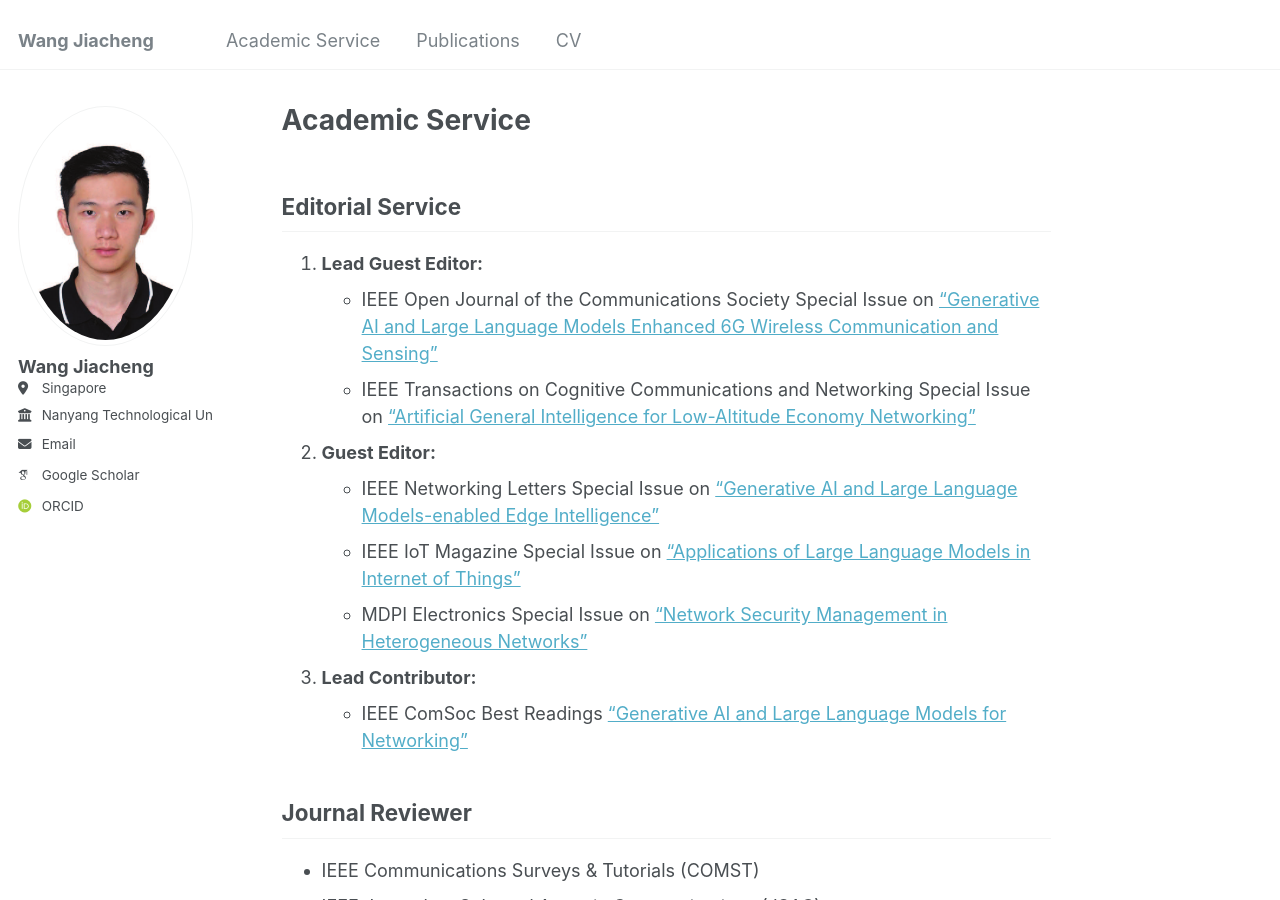
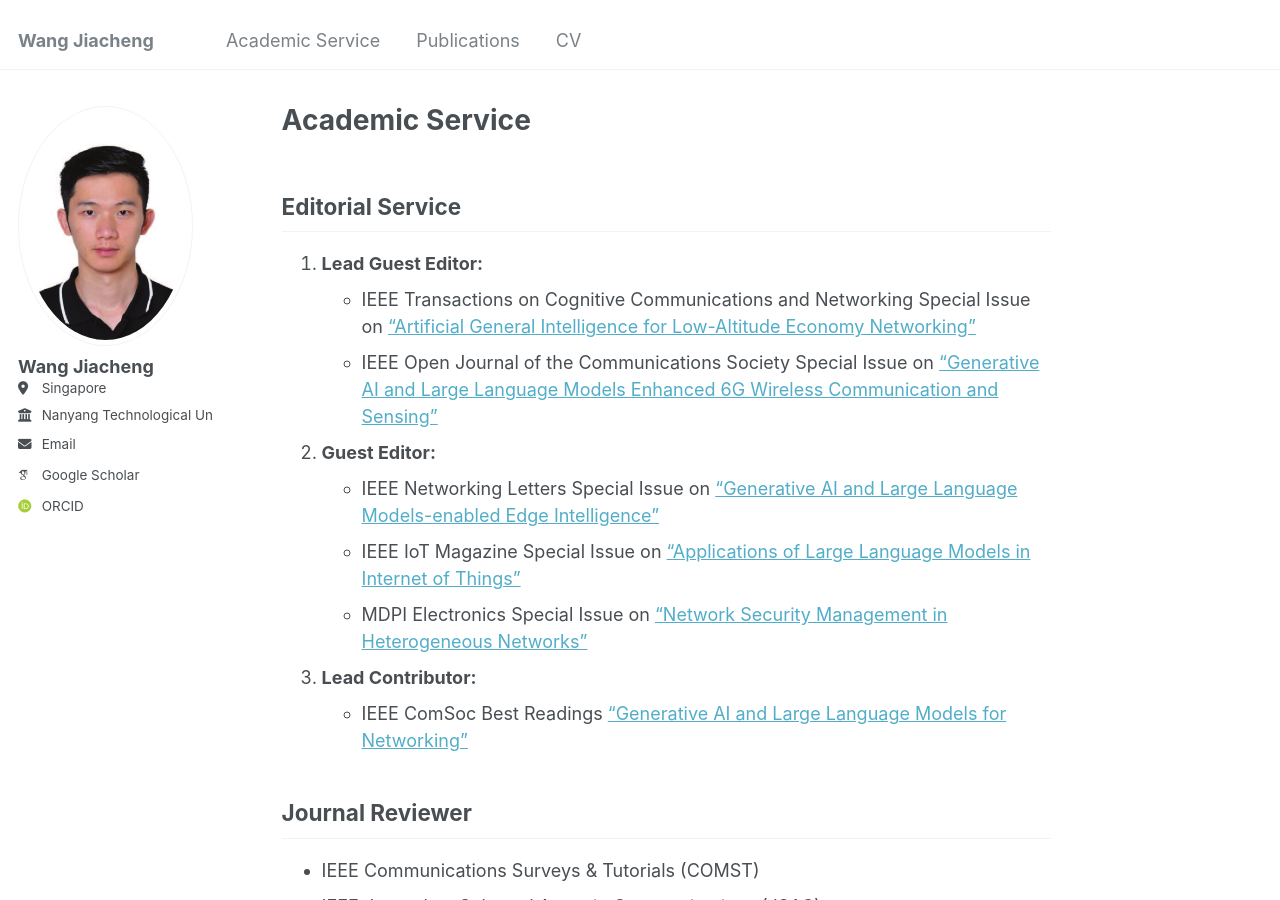
Before and after one commit to W-JiaCheng/W-JiaCheng.github.io, a Jekyll site: the page built from _pages/non-menu-page.md, in a window 1280 px wide and 900 px high. Built offline with Jekyll 4.4.1, drawn with Linux system fonts in a browser that asks for light colours; some web fonts are replaced.

```diff
--- a/_pages/non-menu-page.md
+++ b/_pages/non-menu-page.md
@@ -8,8 +8,8 @@ redirect_from:
 ---
 ## Editorial Service
 1. **Lead Guest Editor:**
+   - IEEE Transactions on Cognitive Communications and Networking Special Issue on ["Artificial General Intelligence for Low-Altitude Economy Networking"](https://www.comsoc.org/publications/journals/ieee-tccn/cfp/artificial-general-intelligence-low-altitude-economy-networking)
    - IEEE Open Journal of the Communications Society Special Issue on ["Generative AI and Large Language Models Enhanced 6G Wireless Communication and Sensing"](https://www.comsoc.org/publications/journals/ieee-ojcoms/cfp/generative-ai-and-large-language-models-enhanced-6g-wireless)
-   - IEEE Transactions on Cognitive Communications and Networking Special Issue on ["Artificial General Intelligence for Low-Altitude Economy Networking"](https://www.comsoc.org/publications/journals/ieee-tccn/cfp/artificial-general-intelligence-low-altitude-economy-networking)
 
 2. **Guest Editor:**
    - IEEE Networking Letters Special Issue on ["Generative AI and Large Language Models-enabled Edge Intelligence"](https://www.comsoc.org/publications/journals/ieee-lnet/cfp/generative-ai-and-large-language-models-enabled-edge)
```
